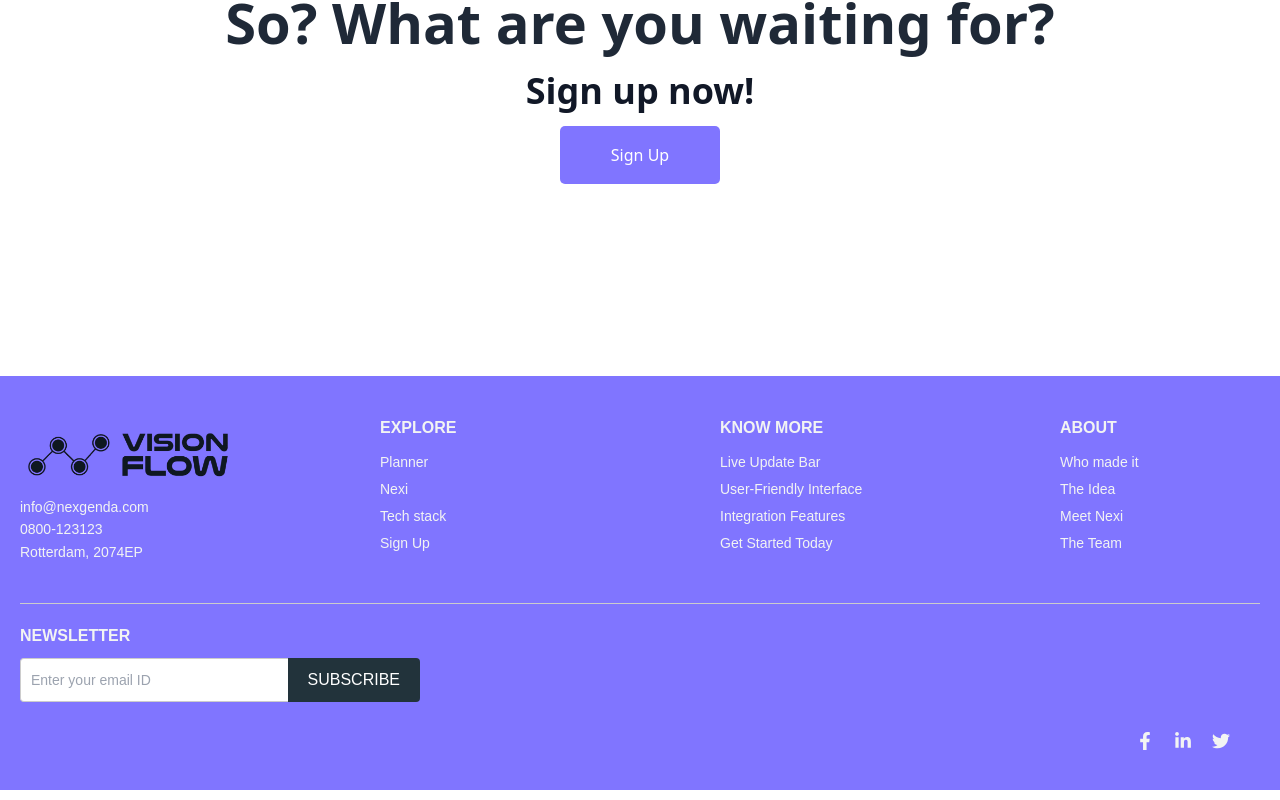
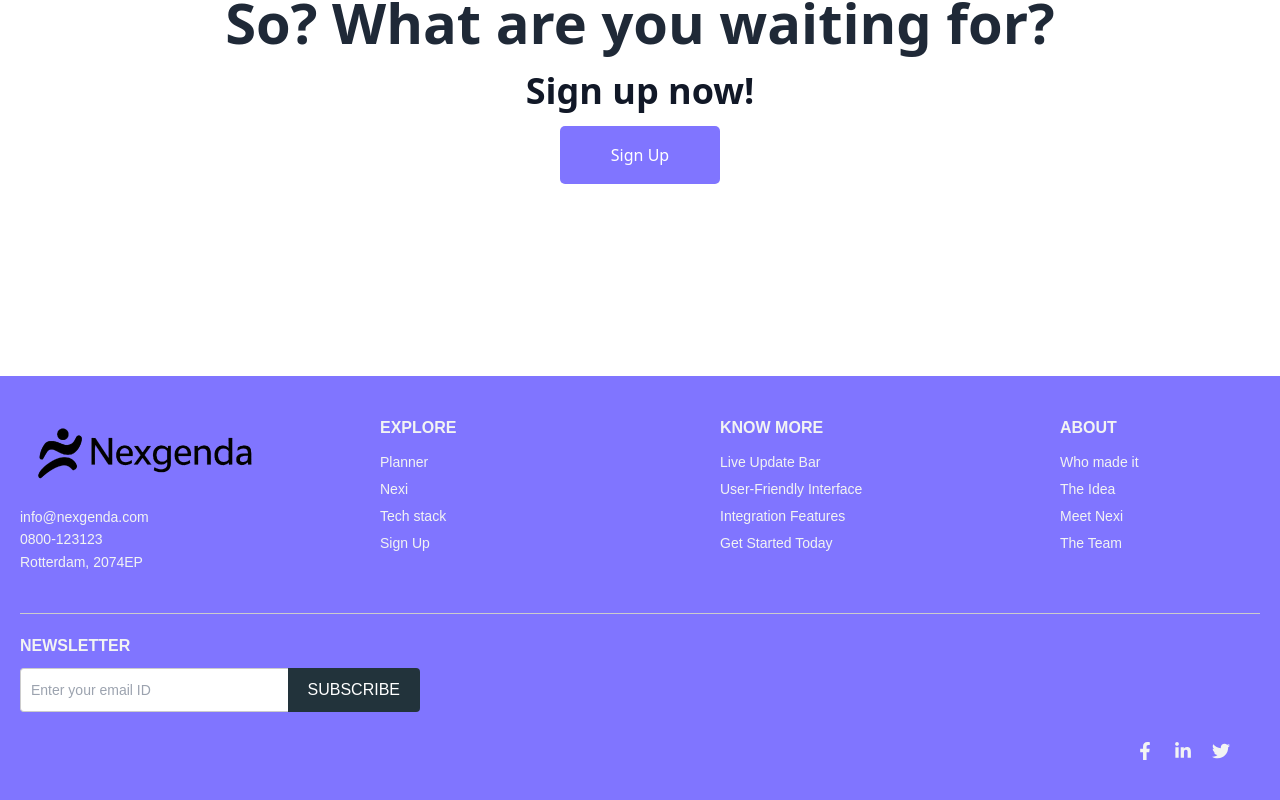
Before and after one commit to ImHyper01/Nexgenda, a Next.js app: page / in a window 1280 px wide. Shown: the part 3782-4582 px from the top of the page. Built offline with nearby package versions, Linux system fonts and the light colour scheme.

Commit message:
one pager is af

```diff
--- a/src/components/Footer/index.jsx
+++ b/src/components/Footer/index.jsx
@@ -9,7 +9,7 @@ export default function Footer() {
                 <div className={styles.section}>
 
                     <div className={styles.logo}>
-                        <img src="./VisionFlowLogo.png" alt="logo" />
+                        <img src="./bgfooterlogo.png" alt="logo" />
                     </div>
                     <p>
                         info@nexgenda.com<br />
--- a/src/components/Footer/style.module.scss
+++ b/src/components/Footer/style.module.scss
@@ -4,6 +4,12 @@
     font-family: sans-serif;
     color: #2c3e50;
 
+    .logo{
+        width: 250px;
+        height: 250px;
+        margin-bottom: -80px;
+        margin-top: -80px;
+    }
     .grid {
         display: flex;
         flex-wrap: wrap;
```
Also changed, not shown: src/app/dashboard/components/Sidebar/style.module.scss (+2 -5 lines), public/bgfooterlogo.png (added), 1 other file (tests, documents, lock files or other folders).
